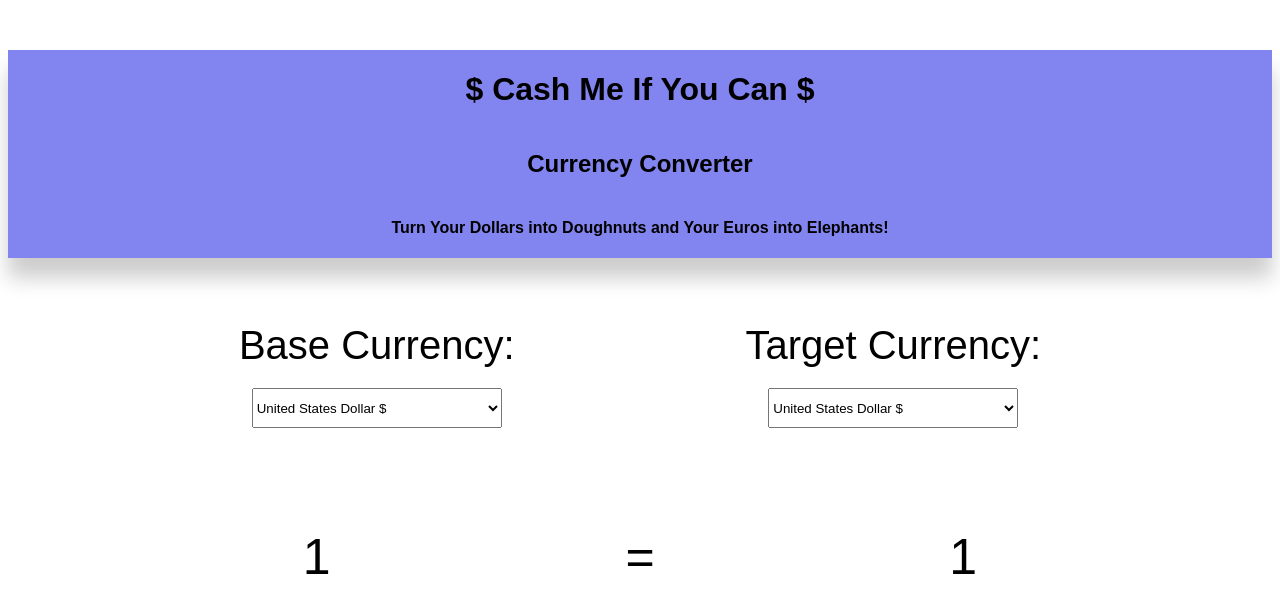
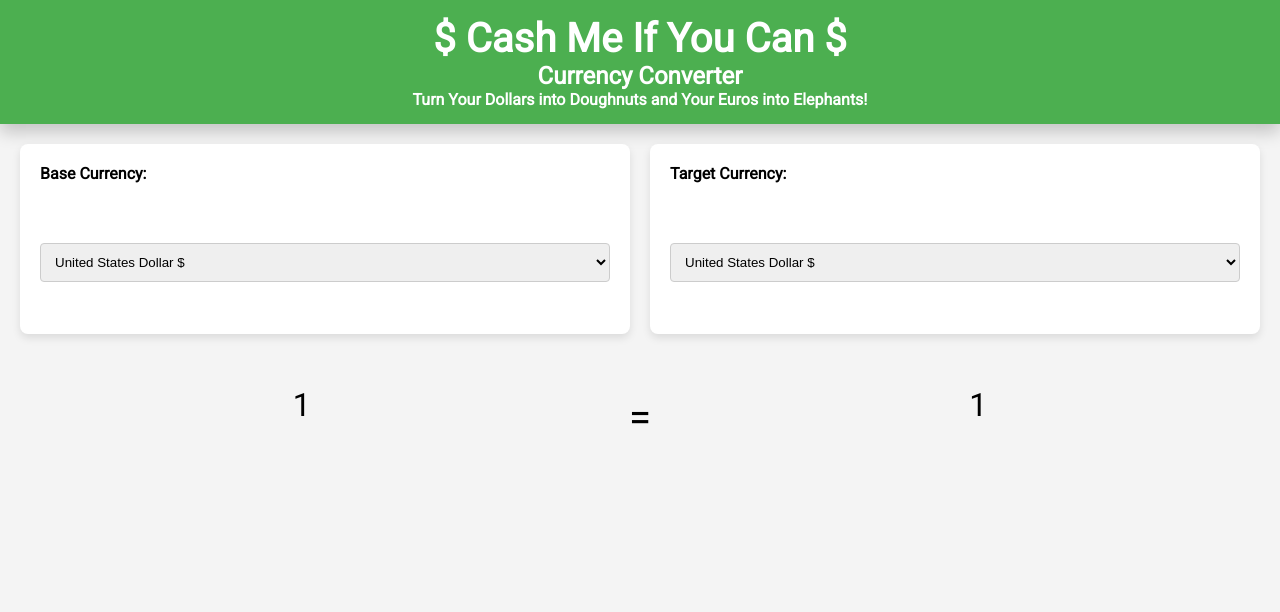
Before and after one commit to Zander-M75/CashMeIfYouCan, a website with bundled scripts: page index.html in a window 1280 px wide. Built offline with nearby package versions, Linux system fonts and the light colour scheme.

Commit message:
fixed styling

```diff
--- a/style.css
+++ b/style.css
@@ -1,76 +1,81 @@
+/* Importing Google Font */
+@import url('https://fonts.googleapis.com/css2?family=Roboto:wght@300;400&display=swap');
 
-body{
-    font-family: Arial, Helvetica, sans-serif;
-
-
+/* General Styling */
+body {
+    font-family: 'Roboto', sans-serif;
+    background-color: #f4f4f4;
+    margin: 0;
+    padding: 0;
 }
 
-.header{
-    display: flex;
-    flex-direction: column;
-    justify-content: center;
-    align-items: center;
-    background-color: rgb(130, 132, 239);
-
-    margin-top: 50px;
-    margin-bottom: 65px;
-
-    box-shadow: 0px 20px 20px rgba(0, 0, 0, 0.2);
-
+/* Header Styling with Shadow */
+.header {
+    background-color: #4CAF50;
+    color: white;
+    padding: 15px;
+    text-align: center;
+    box-shadow: 0px 8px 16px 0px rgba(0,0,0,0.2);
 }
 
+.title {
+    margin: 0;
+    font-size: 2.5rem;
+}
 
+.subtitle {
+    margin: 0;
+    font-size: 1.5rem;
+}
 
+.sub-intro {
+    margin: 0;
+    font-size: 1rem;
+}
+
+/* Main Content Styling */
+main {
+    padding: 20px;
+}
 
 .grid-container {
-    display: flex;
-    justify-content: space-evenly;
+    display: grid;
+    grid-template-columns: 1fr 1fr;
+    gap: 20px;
     align-items: center;
 }
 
 .column {
-    display: flex;
-    flex-direction: column;
-    align-items: center;
+    background-color: #fff;
+    padding: 20px;
+    border-radius: 8px;
+    box-shadow: 0 4px 8px rgba(0,0,0,0.1);
+    height: 150px;
 }
 
-  .currency-container {
-    display: flex;
-    flex-direction: column;
-    align-items: center;
+.currency-container label {
+    display: block;
+    margin-bottom: 10px;
+    font-weight: bold;
 }
 
-  .equals-container {
-    display: flex;
-    align-items: center;
-    margin: 0 20px;
+.currency-container select {
+    width: 100%;
+    padding: 10px;
+    border: 1px solid #ccc;
+    border-radius: 4px;
+    margin-top: 50px;
 }
 
-
-  label{
-    font-size: 40px;
-    margin-bottom: 20px;
+/* Results Display */
+.results-display {
+    margin-top: 20px; /* Closer to the main grid */
+    display: grid;
+    grid-template-columns: 1fr 0.2fr 1fr;  /* Adjusted to bring elements closer */
+    text-align: center;
+    font-size: 2rem;
 }
 
-  .equals-container{
-    margin-left: 25px;
-    margin-right: 25px;
-    margin-top: -100px;
-    padding-top: 250px;
-    font-size: 40px;
+#equals {
+    font-size: 2.5rem;
 }
-
-  #base-currency,
-  #target-currency{
-    height: 40px;
-    width: 250px;
-    margin-bottom: 50px;
-  }
-
-.results-display{
-   display: flex;
-   flex-direction: row;
-   justify-content: space-evenly;
-   font-size: 50px;
-
-}
```
Lines whose indentation alone changed are shown as unchanged.
